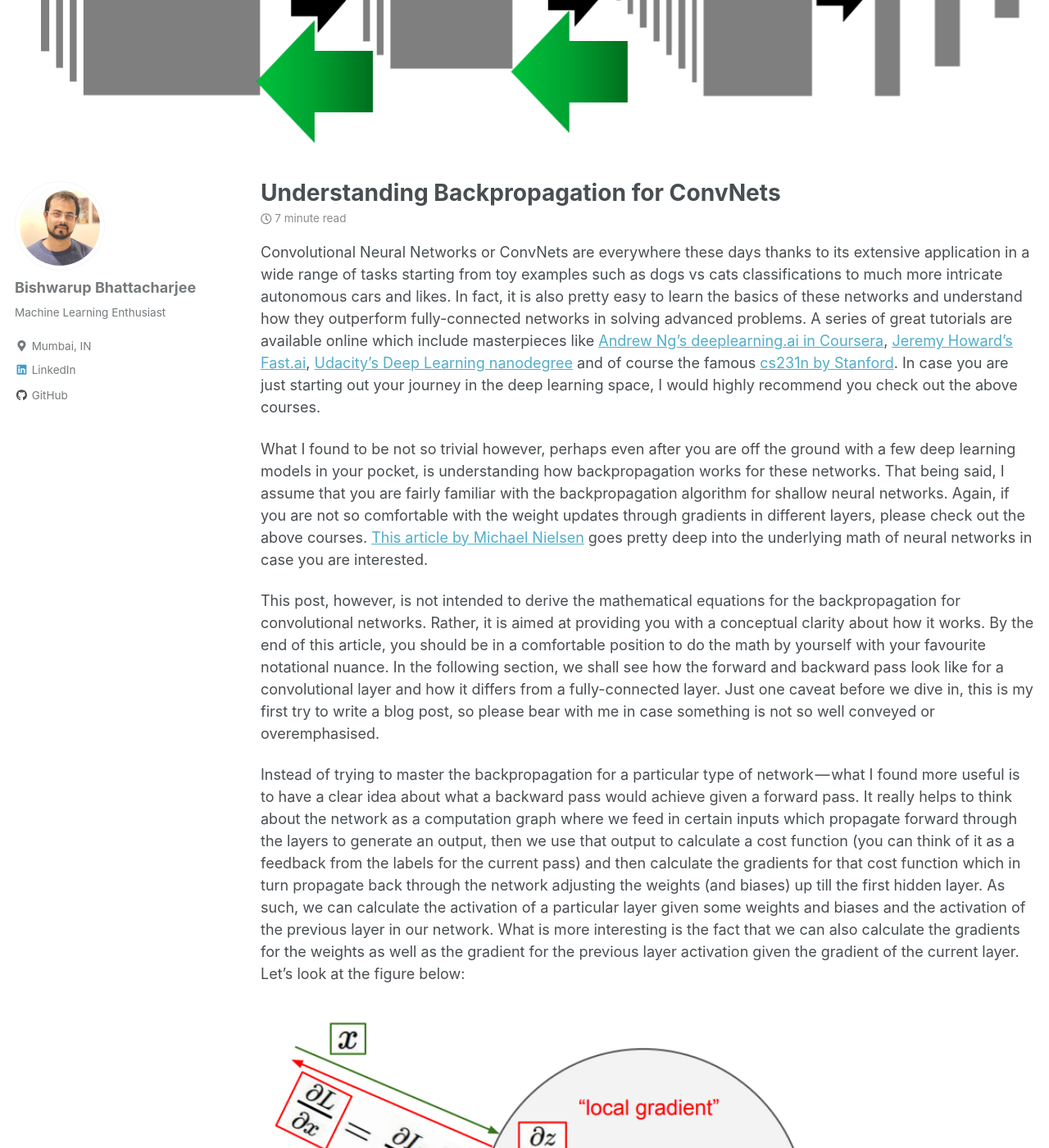
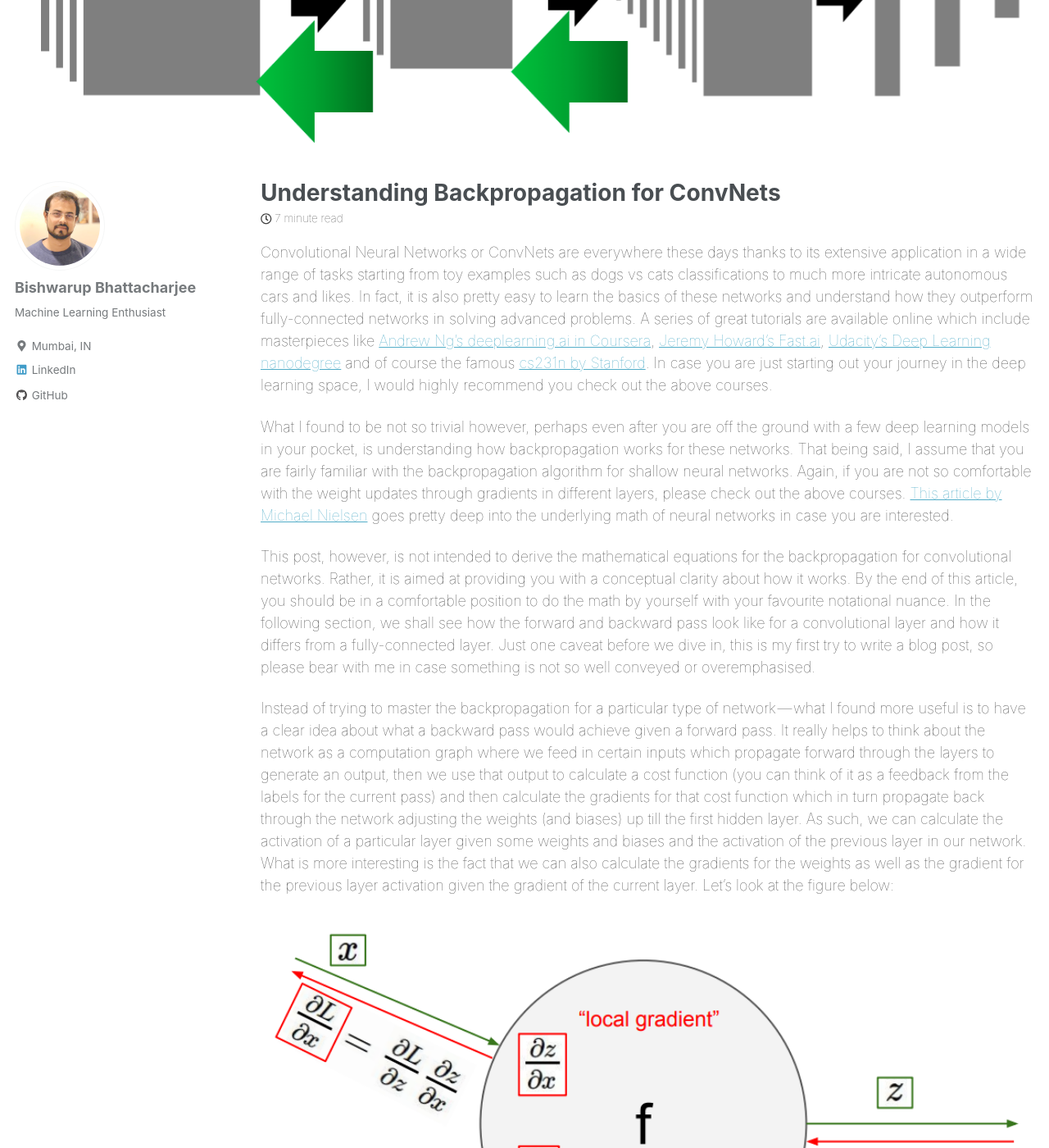
Before and after one commit to bishwarup307/bishwarup307.github.io, a Jekyll site: the page built from _posts/2018-06-09-convbackprop.md, in a window 1280 px wide and 1400 px high, scrolled down 268 px. Shown: the whole window at 82% size. Built offline with Jekyll 4.4.1, drawn with Linux system fonts in a browser that asks for light colours; nearby versions of some CDN libraries; formulas are drawn with MathJax 3.

Commit message:
changed fontweight in _page.scss

```diff
--- a/_sass/minimal-mistakes/_page.scss
+++ b/_sass/minimal-mistakes/_page.scss
@@ -48,6 +48,8 @@
       margin-right: 0;
       width: 100%;
       clear: both;
+      font-weight: lighter;
+      color:#404040;
     }
   }
 }
```
